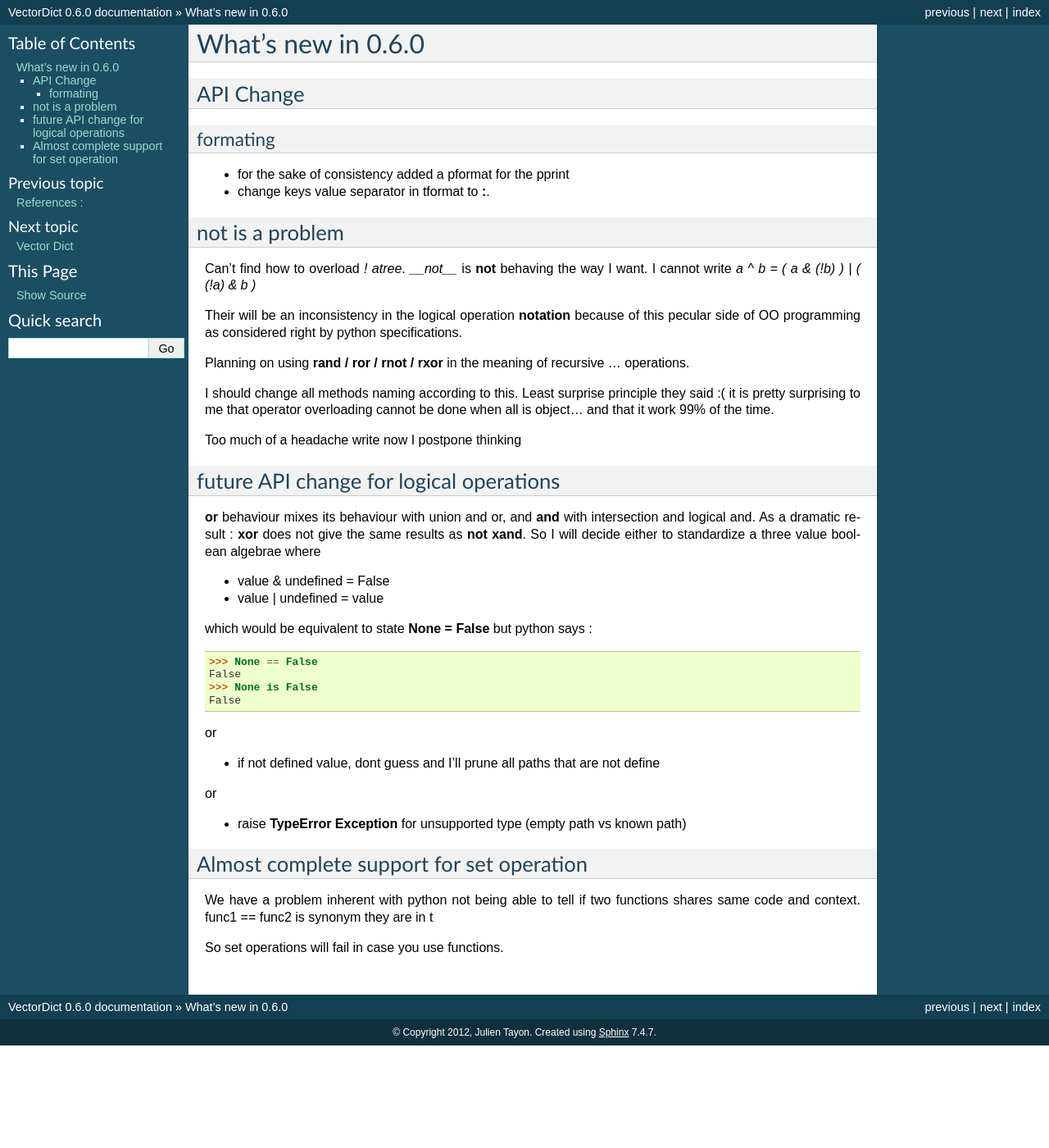
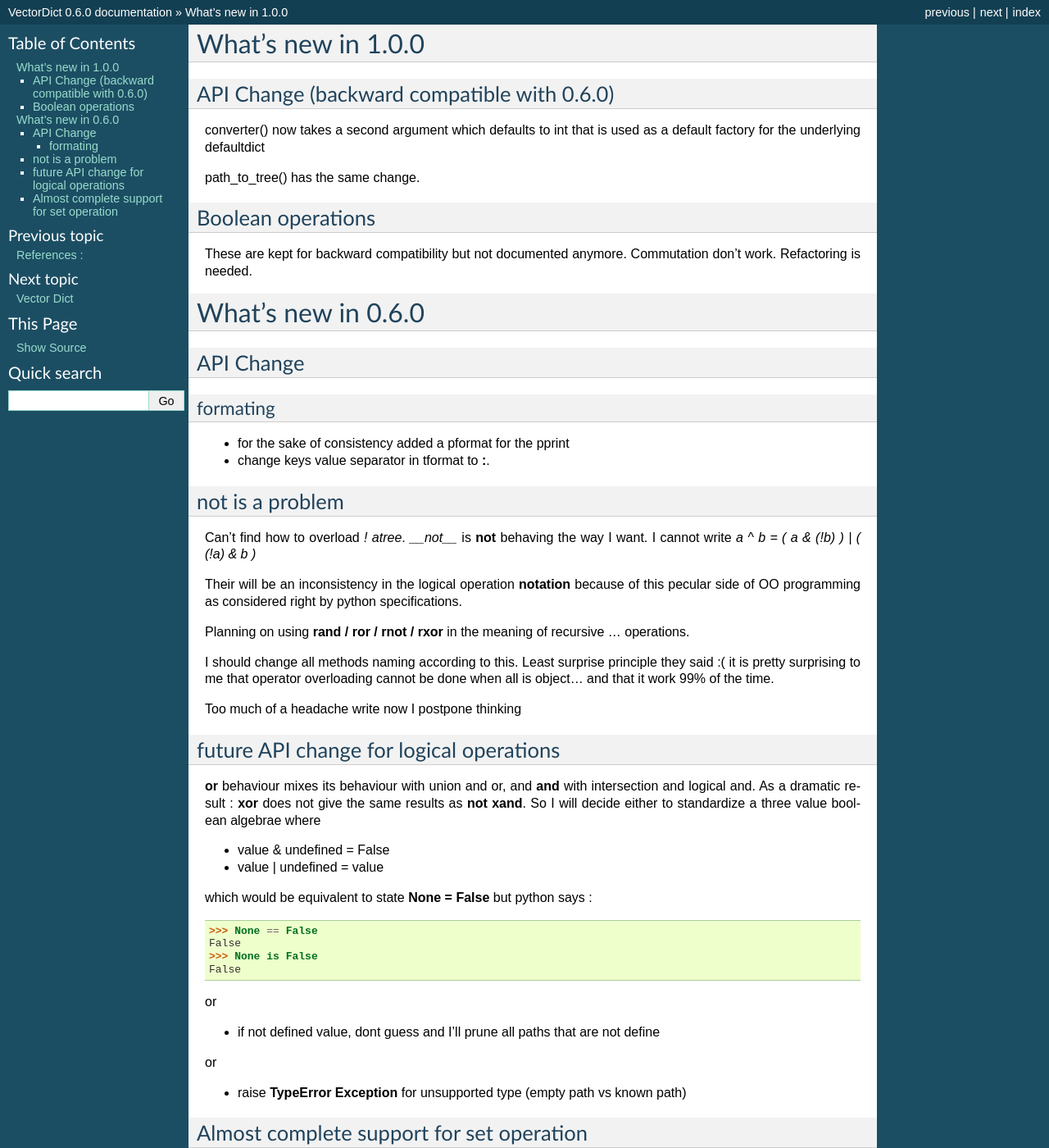
Before and after one commit to jul/ADictAdd_iction, a Sphinx documentation site: the page built from docs/source/new.rst, in a window 1280 px wide and 1400 px high. Shown: the whole window at 82% size. Built offline with Sphinx 7.4.7, drawn with Linux system fonts in a browser that asks for light colours.

Commit message:
adding change in 1.0.0

```diff
--- a/docs/source/new.rst
+++ b/docs/source/new.rst
@@ -1,3 +1,23 @@
+What's new in 1.0.0
+===================
+
+API Change (backward compatible with 0.6.0)
+*******************************************
+
+
+converter() now takes a second argument which defaults to int that is used as
+a default factory for the underlying defaultdict
+
+path_to_tree() has the same change.
+
+Boolean operations
+******************
+
+These are kept for backward compatibility but not documented anymore.
+Commutation don't work. Refactoring is needed.
+
+
+
 What's new in 0.6.0
 ===================
 
```
